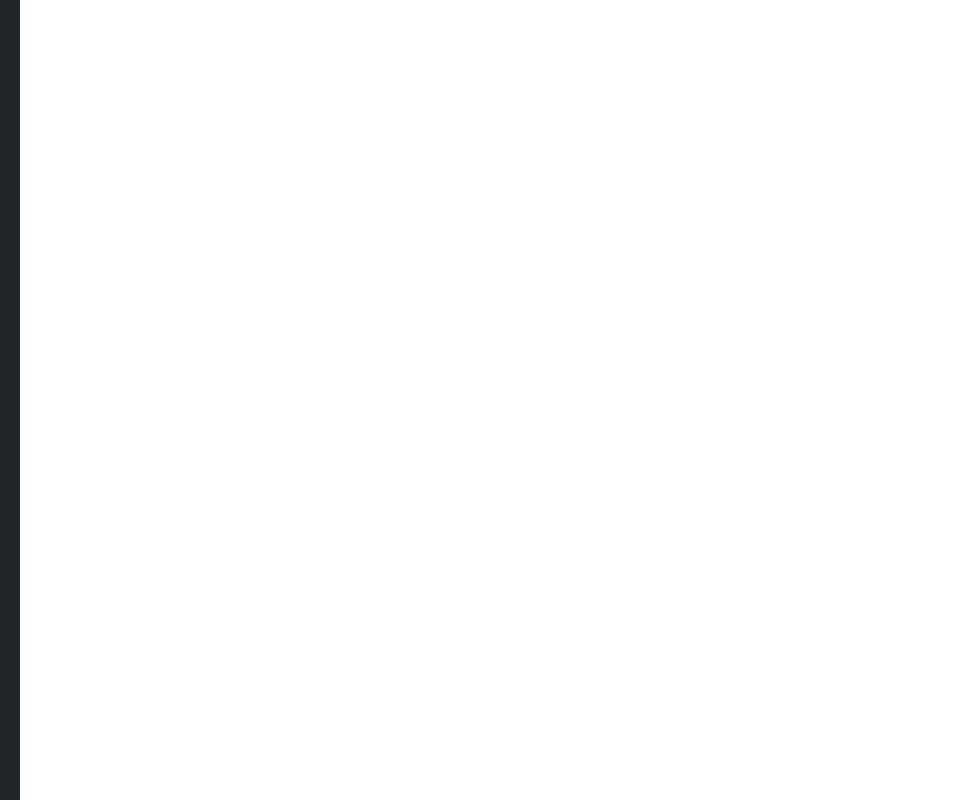
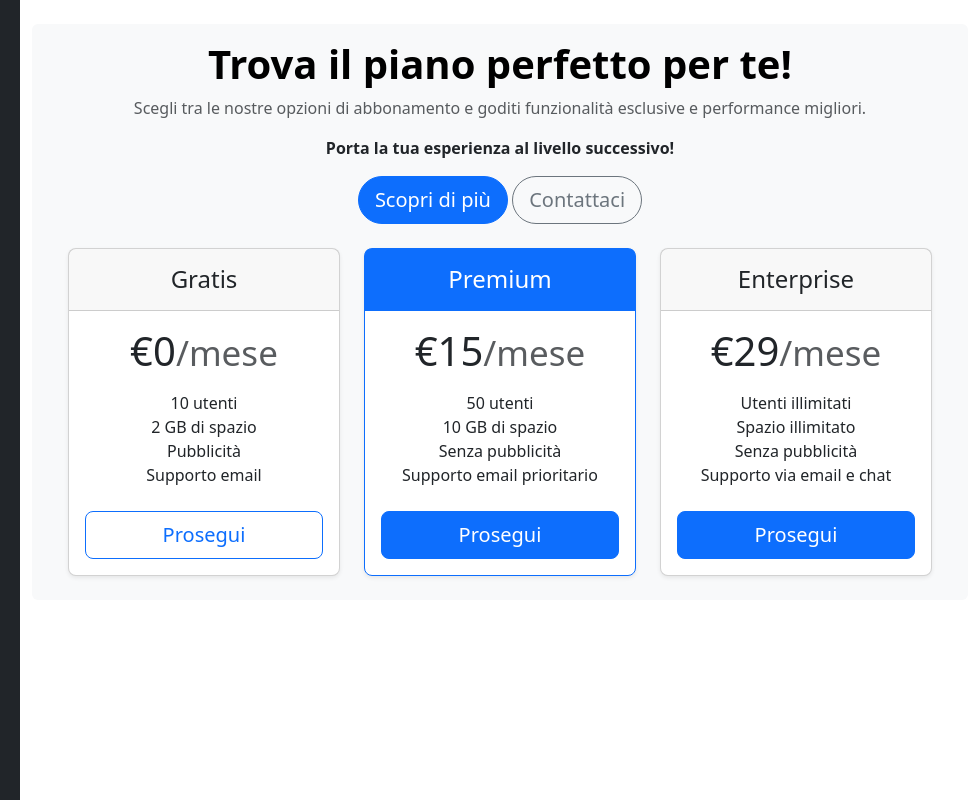
Before and after one commit to LucaCavatassi/html-css-bootstrap-dashboard, a plain HTML site: page sponsorship.html in a window 1280 px wide. Shown: the full height of the page, 300-1280 px from the left. Drawn offline with nearby package versions, Linux system fonts and the light colour scheme.

Commit message:
feat:sponsorship content

```diff
--- a/sponsorship.html
+++ b/sponsorship.html
@@ -172,6 +172,105 @@
         <!-- SIDEBAR -->
         </header>
     <!-- /HEADER -->
+
+    <!-- MAIN -->
+        <section class="col-md-9">
+                <div class="container bg-light rounded my-4">
+                    <div class="pricing-header p-3 pb-md-4 mx-auto text-center">
+                        <!-- TEXT -->
+                        <h2 class="display-6 fw-semibold text-body-emphasis">Trova il piano perfetto per te!</h2>
+                        <p class="lead fw-normal fs-6 text-body-secondary">Scegli tra le nostre opzioni di abbonamento e goditi funzionalità esclusive e performance migliori.</p>
+                        <p class="fw-semibold fs-6">Porta la tua esperienza al livello successivo!</p>
+                        <!-- /TEXT -->
+
+                        <!-- BUTTONS -->
+                        <button type="button" class="btn btn-primary btn-lg rounded-pill">Scopri di più</button>
+                        <button type="button" class="btn btn-outline-secondary btn-lg rounded-pill">Contattaci</button>
+
+                        <!-- /BUTTONS -->
+                    </div>
+
+                    <!-- CARDS -->
+                    <div class="row row-cols-1 row-cols-lg-3 mb-3 text-center px-4">
+                        <!-- CARD COL -->
+                        <div class="col">
+                            <div class="card mb-4 rounded-3 shadow-sm">
+                                <!-- CARD HEADER -->
+                                <div class="card-header py-3">
+                                    <h4 class="my-0 fw-normal">Gratis</h4>
+                                </div>
+                                <!-- /CARD HEADER -->
+
+                                <!-- CARD BODY -->
+                                <div class="card-body">
+                                    <h1 class="card-title pricing-card-title">€0<small class="text-body-secondary fw-light">/mese</small></h1>
+                                    <ul class="list-unstyled mt-3 mb-4">
+                                        <li>10 utenti</li>
+                                        <li>2 GB di spazio</li>
+                                        <li>Pubblicità</li>
+                                        <li>Supporto email</li>
+                                    </ul>
+                                    <button type="button" class="w-100 btn btn-lg btn-outline-primary">Prosegui</button>
+                                </div>
+                                <!-- /CARD BODY -->
+                            </div>
+                        </div>
+                        <!--/CARD COL -->
+
+                        <!-- CARD COL -->
+                        <div class="col">
+                            <div class="card mb-4 rounded-3 shadow-sm border-primary">
+                                <!-- CARD HEADER -->
+                                <div class="card-header py-3 border-primary text-bg-primary">
+                                    <h4 class="my-0 fw-normal">Premium</h4>
+                                </div>
+                                <!-- /CARD HEADER -->
+
+                                <!-- CARD BODY -->
+                                <div class="card-body">
+                                    <h1 class="card-title pricing-card-title">€15<small class="text-body-secondary fw-light">/mese</small></h1>
+                                    <ul class="list-unstyled mt-3 mb-4">
+                                        <li>50 utenti</li>
+                                        <li>10 GB di spazio</li>
+                                        <li>Senza pubblicità</li>
+                                        <li>Supporto email prioritario</li>
+                                    </ul>
+                                    <button type="button" class="w-100 btn btn-lg btn-primary">Prosegui</button>
+                                </div>
+                                <!-- /CARD BODY -->
+                            </div>
+                        </div>
+                        <!-- /CARD COL -->
+
+                        <!-- CARD COL -->
+                        <div class="col">
+                            <div class="card mb-4 rounded-3 shadow-sm">
+                                <!-- CARD HEADER -->
+                                <div class="card-header py-3">
+                                    <h4 class="my-0 fw-normal">Enterprise</h4>
+                                </div>
+                                <!-- /CARD HEADER -->
+
+                                <!-- CARD BODY -->
+                                <div class="card-body">
+                                    <h1 class="card-title pricing-card-title">€29<small class="text-body-secondary fw-light">/mese</small></h1>
+                                    <ul class="list-unstyled mt-3 mb-4">
+                                        <li>Utenti illimitati</li>
+                                        <li>Spazio illimitato</li>
+                                        <li>Senza pubblicità</li>
+                                        <li>Supporto via email e chat</li>
+                                    </ul>
+                                    <button type="button" class="w-100 btn btn-lg btn-primary">Prosegui</button>
+                                </div>
+                                <!-- /CARD BODY -->
+                            </div>
+                        </div>
+                        <!-- /CARD COL -->
+                    </div>
+                    <!-- /CARDS -->
+                </div>
+        </section>
+    <!-- /MAIN -->
     </div>
   </div>
     <!-- JAVASCRIPT -->
```
Lines whose indentation alone changed are shown as unchanged.
